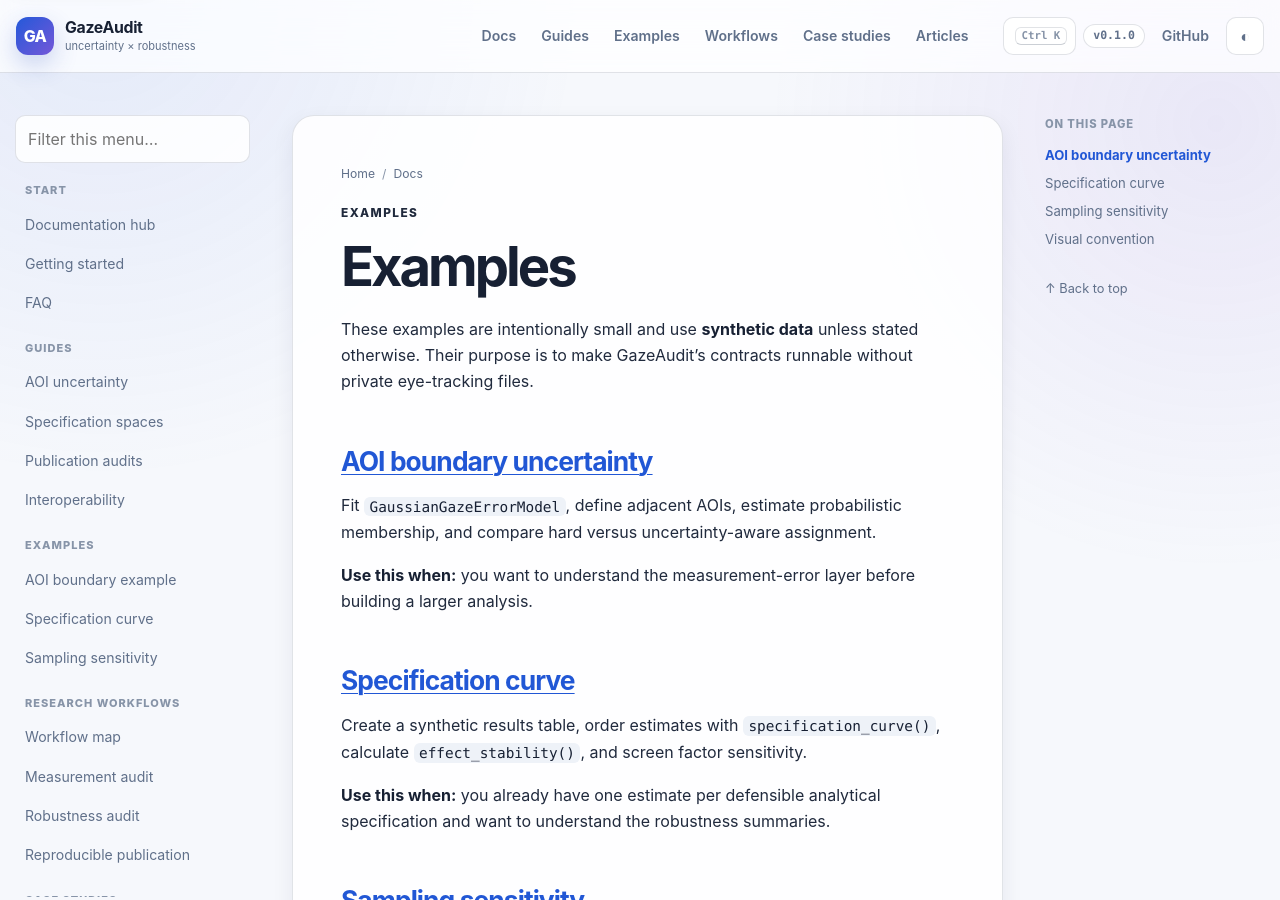
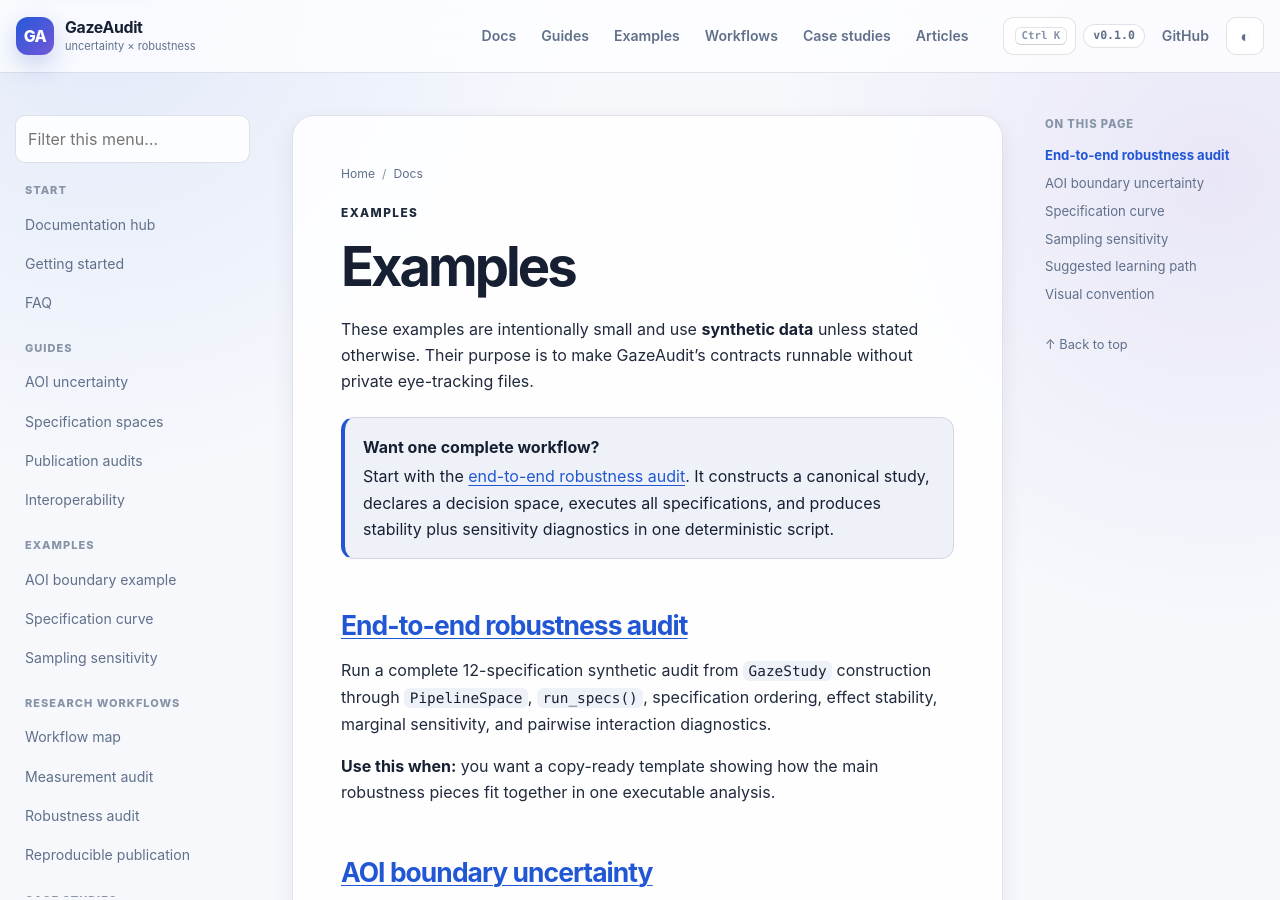
Before and after one commit to stefanosbalaskas/GazeAudit, a Jekyll site: the page built from docs/examples/index.md, in a window 1280 px wide and 900 px high. Built offline with Jekyll 4.4.1, drawn with Linux system fonts in a browser that asks for light colours; some of the changed text lies outside the part shown.

Commit message:
docs: promote complete runnable robustness example

```diff
--- a/docs/examples/index.md
+++ b/docs/examples/index.md
@@ -1,12 +1,23 @@
 ---
 title: Examples
-description: Runnable synthetic examples for GazeAudit measurement uncertainty, specification curves, and sensitivity analysis.
+description: Runnable synthetic examples for GazeAudit measurement uncertainty, specification spaces, complete robustness audits, and sensitivity analysis.
 kicker: Examples
 ---
 
 # Examples
 
 These examples are intentionally small and use **synthetic data** unless stated otherwise. Their purpose is to make GazeAudit's contracts runnable without private eye-tracking files.
+
+<div class="callout info">
+<strong>Want one complete workflow?</strong>
+Start with the <a href="end-to-end-robustness/">end-to-end robustness audit</a>. It constructs a canonical study, declares a decision space, executes all specifications, and produces stability plus sensitivity diagnostics in one deterministic script.
+</div>
+
+## [End-to-end robustness audit](end-to-end-robustness/)
+
+Run a complete 12-specification synthetic audit from `GazeStudy` construction through `PipelineSpace`, `run_specs()`, specification ordering, effect stability, marginal sensitivity, and pairwise interaction diagnostics.
+
+**Use this when:** you want a copy-ready template showing how the main robustness pieces fit together in one executable analysis.
 
 ## [AOI boundary uncertainty](aoi-boundary/)
 
@@ -26,6 +37,13 @@ Create a canonical `GazeStudy`, downsample the same participant-by-trial stream
 
 **Use this when:** sampling rate is a plausible source of inferential sensitivity.
 
+## Suggested learning path
+
+1. Run the [AOI boundary example](aoi-boundary/) if spatial measurement uncertainty is new to you.
+2. Run the [end-to-end robustness audit](end-to-end-robustness/) to see a full specification workflow.
+3. Use [sampling sensitivity](sampling-sensitivity/) when temporal resolution is part of the scientific question.
+4. Move to the [research workflows](../workflows/) when adapting these pieces to a real study.
+
 ## Visual convention
 
 Plots in these example pages are explanatory figures. When they display synthetic values, the page and figure say so explicitly. Frozen empirical validation results remain in the [validation matrix](../VALIDATION_MATRIX.html) and case-specific result records.
```
